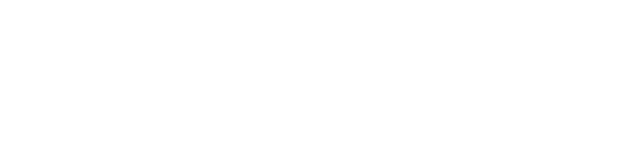
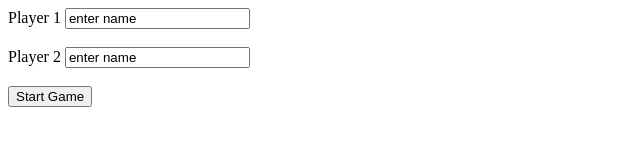
Before and after one commit to acciojob/tictactoe-vidyatiwrai, a website: page main.html in a window 1280 px wide. Shown: the whole page, without its empty margins (0-640 px from the left). Drawn offline with Linux system fonts and the light colour scheme.

Commit message:
created a submission

```diff
--- a/main.html
+++ b/main.html
@@ -8,6 +8,13 @@
 
 <body>
 	<!-- the entire body must be written by student -->
+	<div class="container">
+		<lable>Player 1</lable>
+		<input id="player-1" value="enter name"><br><br>
+			<lable>Player 2</lable>
+		<input id="player-2" value="enter name"><br><br>
+		<button id="submit">Start Game</button>
+	</div>
     <script type="text/javascript" src="./script.js">
 </script>
 
--- a/script.js
+++ b/script.js
@@ -1 +1,6 @@
 //your JS code here. If required.
+document.getElementById('submit').addEventListener('click', function() {
+  // Your code to handle the submit event will go here
+});
+const player1 = document.getElementById('player-1').value;
+const player2 = document.getElementById('player-2').value;
```
